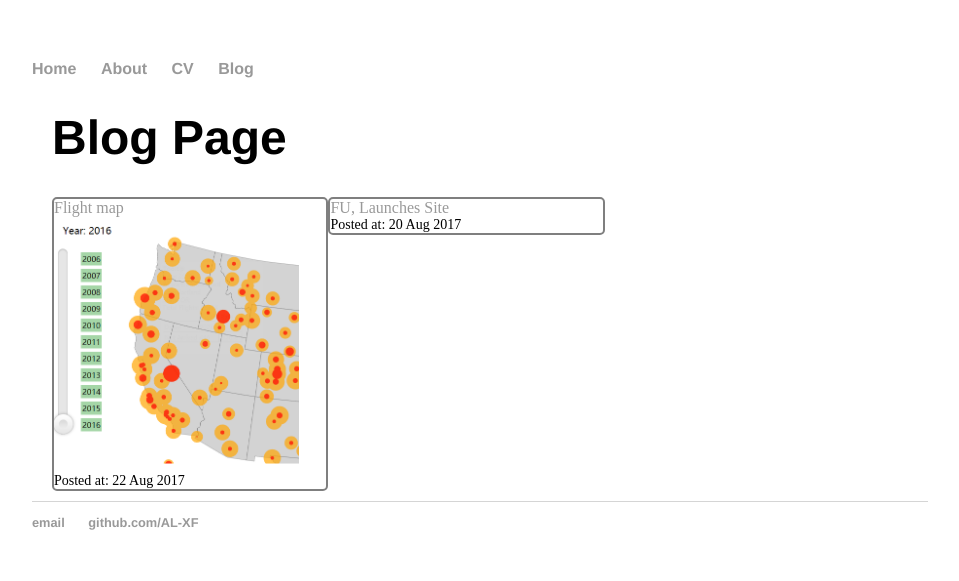
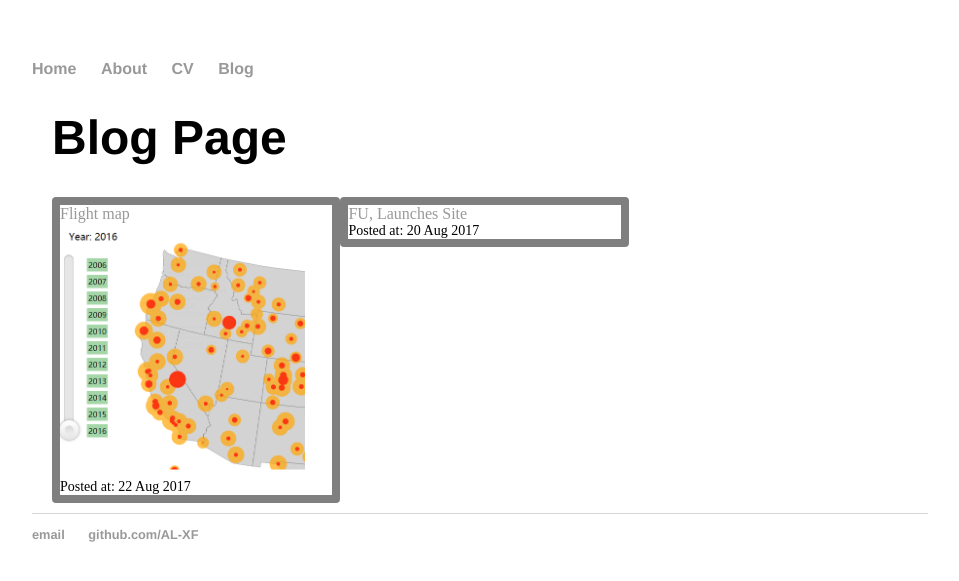
Before and after one commit to AL-XF/AL-XF.github.io, a Jekyll site: the page built from blog/index.html, in a window 1280 px wide. Shown: the top 581 px of the page, without its empty margins (160-1119 px from the left). Built offline with Jekyll 4.4.1, drawn with Linux system fonts in a browser that asks for light colours; nearby versions of some CDN libraries.

Commit message:
Update style.css

```diff
--- a/css/style.css
+++ b/css/style.css
@@ -56,9 +56,9 @@ footer {
     width: calc(33% - 10px);
     margin-bottom: 10px;
     float: left;
-    border: 2px solid #333;
+    border: 0.5em solid #333;
     border-color: hsla(0, 0%, 0%, 0.5);
-    border-radius: 5px;
+    border-radius: 4px;
 }
 
 .item_title {
```
